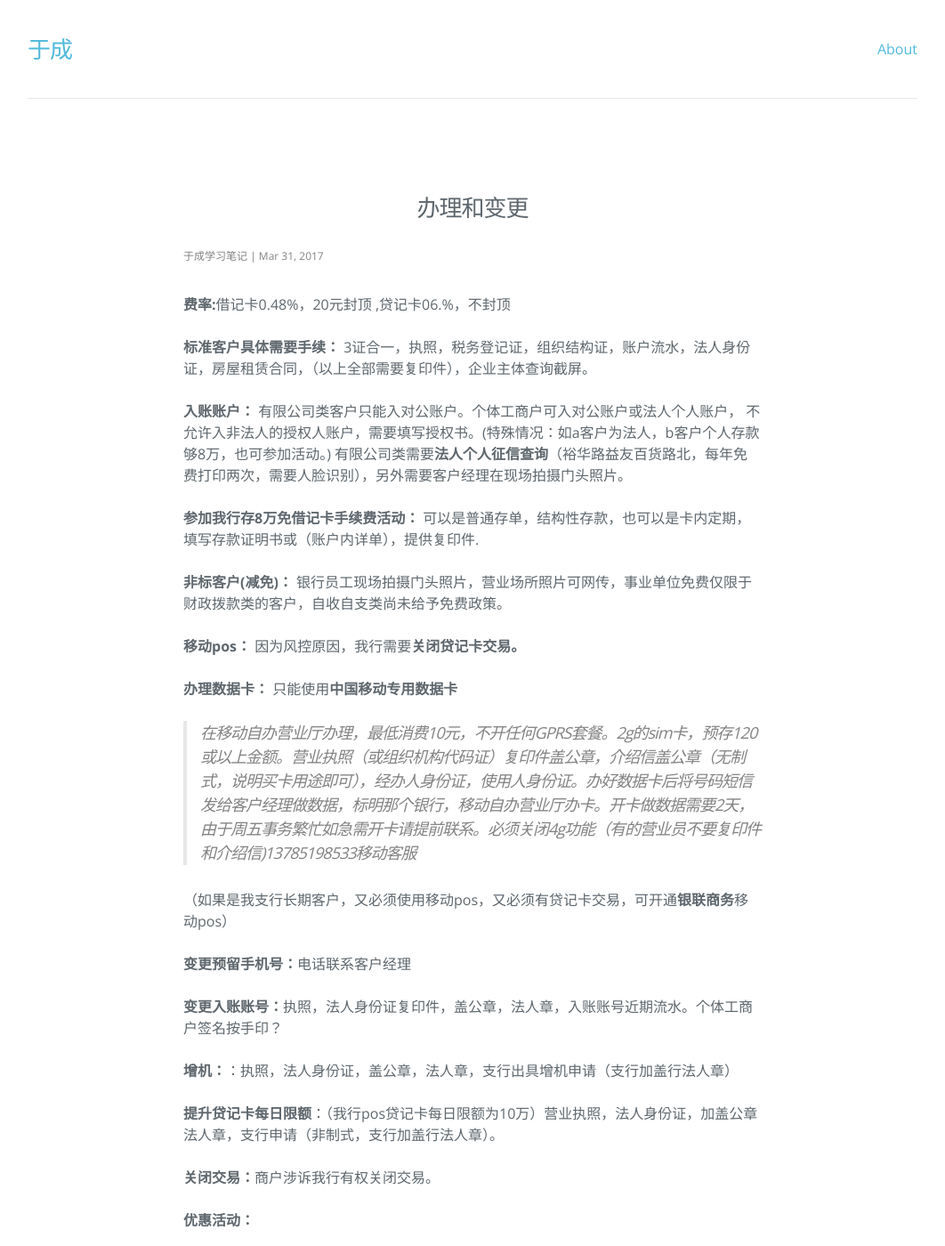
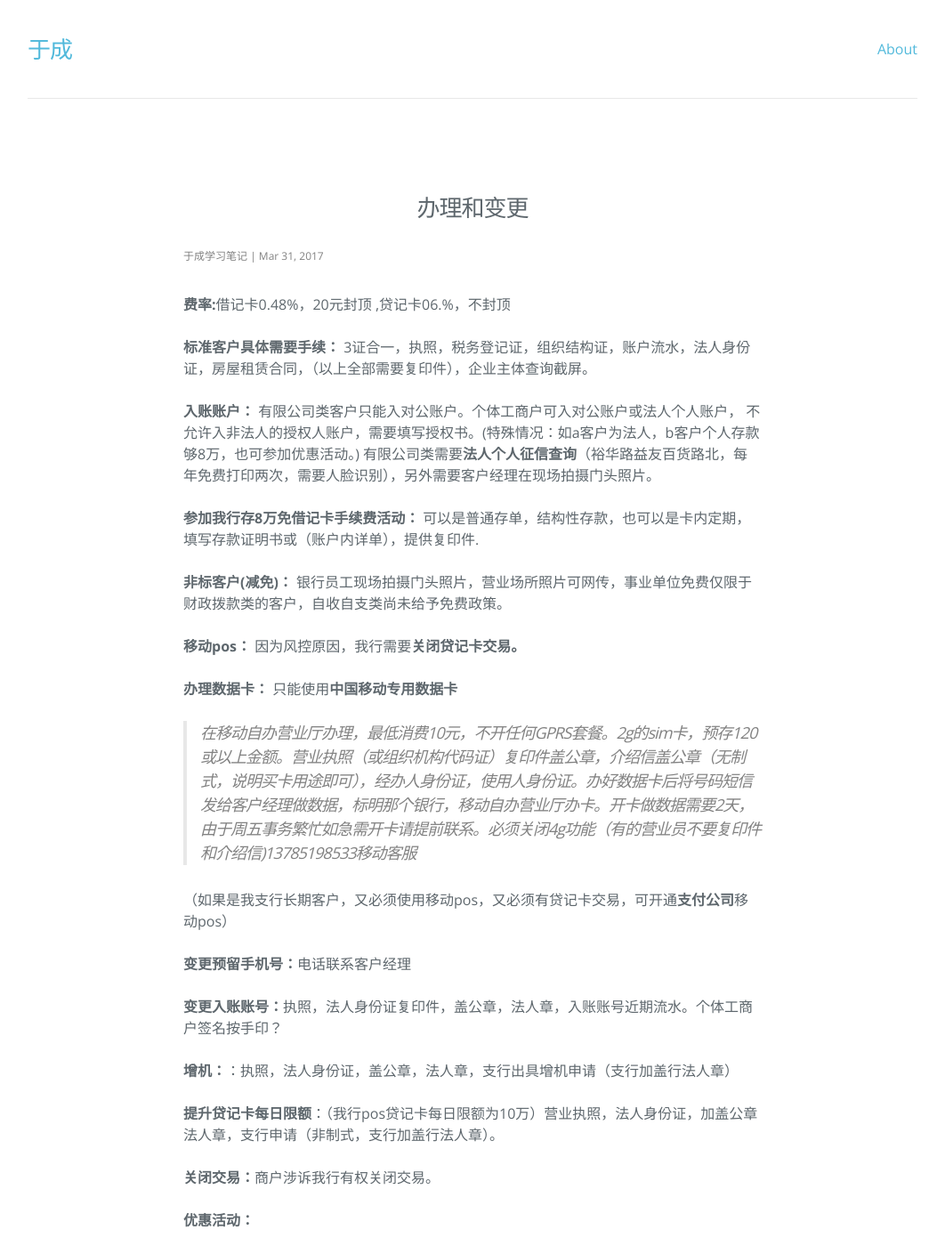
Before and after one commit to hebbank/jekyll, a Jekyll site: the page built from _posts/2017-03-31-办理和变更.md, in a window 1280 px wide and 1400 px high. Shown: the whole window at 89% size, without its empty margins (109-1171 px from the left). Built offline with Jekyll 4.4.1, drawn with Linux system fonts in a browser that asks for light colours; nearby versions of some CDN libraries.

Commit message:
Update 办理和变更

```diff
--- a/_posts/2017-03-31-办理和变更.md
+++ b/_posts/2017-03-31-办理和变更.md
@@ -9,7 +9,7 @@ tags: pos
 3证合一，执照，税务登记证，组织结构证，账户流水，法人身份证，房屋租赁合同，（以上全部需要复印件），企业主体查询截屏。
 
 **入账账户：**
-有限公司类客户只能入对公账户。个体工商户可入对公账户或法人个人账户，	不允许入非法人的授权人账户，需要填写授权书。(特殊情况：如a客户为法人，b客户个人存款够8万，也可参加活动。)
+有限公司类客户只能入对公账户。个体工商户可入对公账户或法人个人账户，	不允许入非法人的授权人账户，需要填写授权书。(特殊情况：如a客户为法人，b客户个人存款够8万，也可参加优惠活动。)
 有限公司类需要**法人个人征信查询**（裕华路益友百货路北，每年免费打印两次，需要人脸识别），另外需要客户经理在现场拍摄门头照片。
 
 **参加我行存8万免借记卡手续费活动：**
@@ -25,7 +25,7 @@ tags: pos
 只能使用**中国移动专用数据卡**
 >   在移动自办营业厅办理，最低消费10元，不开任何GPRS套餐。2g的sim卡，预存120或以上金额。营业执照（或组织机构代码证）复印件盖公章，介绍信盖公章（无制式，说明买卡用途即可），经办人身份证，使用人身份证。办好数据卡后将号码短信发给客户经理做数据，标明那个银行，移动自办营业厅办卡。开卡做数据需要2天，由于周五事务繁忙如急需开卡请提前联系。必须关闭4g功能（有的营业员不要复印件和介绍信)13785198533移动客服
 
-（如果是我支行长期客户，又必须使用移动pos，又必须有贷记卡交易，可开通**银联商务**移动pos）
+（如果是我支行长期客户，又必须使用移动pos，又必须有贷记卡交易，可开通**支付公司**移动pos）
 
 **变更预留手机号：**电话联系客户经理
 
```
